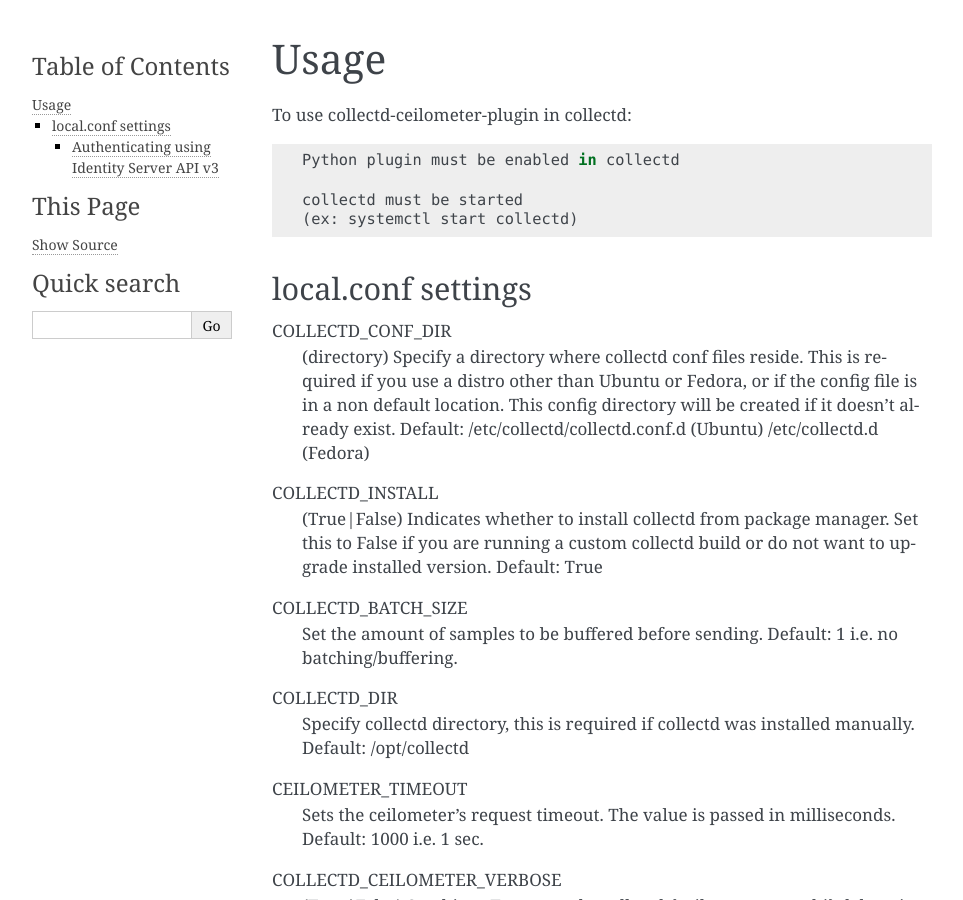
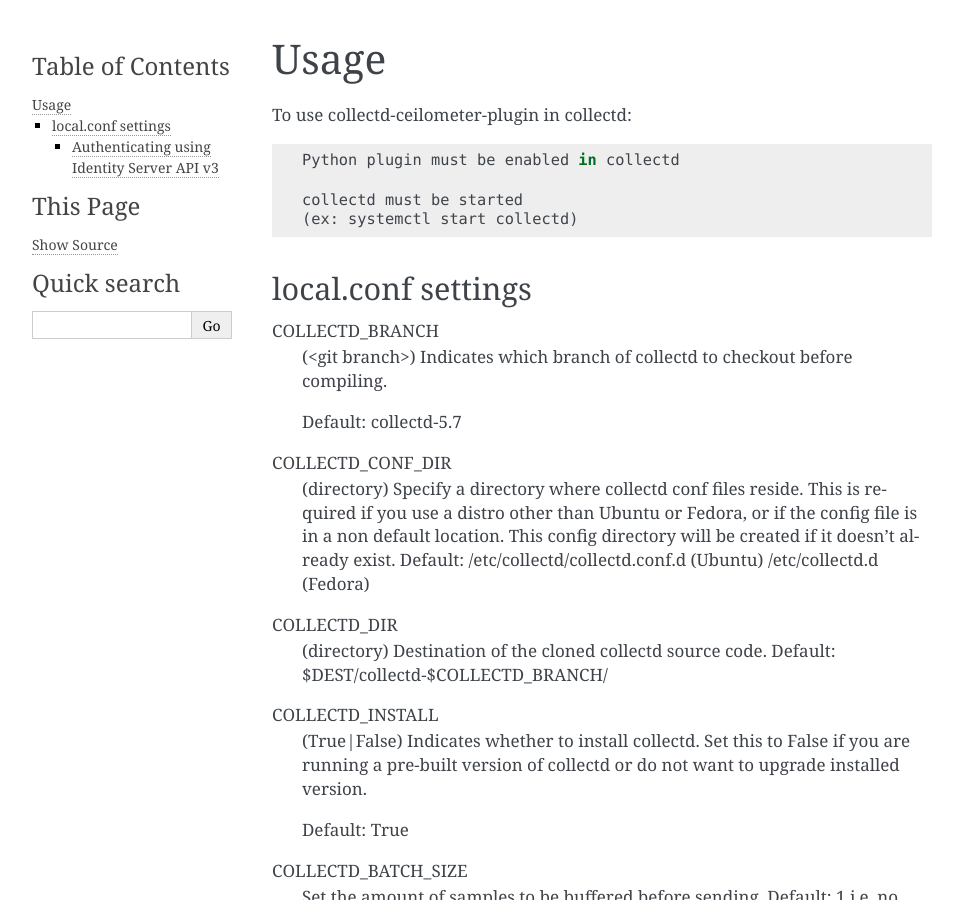
Before and after one commit to openstack-archive/collectd-openstack-plugins, a Sphinx documentation site: the page built from doc/source/usage.rst, in a window 1280 px wide and 900 px high. Shown: the whole window, without its empty margins (148-1111 px from the left). Built offline with Sphinx 7.4.7, drawn with Linux system fonts in a browser that asks for light colours; pages that are not in the unit, such as notebooks, are missing from menus; some of the changed text lies outside the part shown.

Commit message:
Add code to build collectd
- Add option to build collectd from source
  - Clones, builds and installs collectd under the source repo
- Add install_requirements function
- Add config options:
  - COLLECTD_INSTALL_TYPE
  - COLLECTD_REPO
  - COLLECTD_DIR
  - COLLECTD_BRANCH
  - COLLECTD_PREFIX
- Update documentation in doc/source/usage.rst
- Add service file for systemd
- Make sure the config dir is included

Partial-Bug: #1596966
Change-Id: I92156cf69438634c6340c21089538ff7ea716e6f

```diff
--- a/doc/source/usage.rst
+++ b/doc/source/usage.rst
@@ -12,6 +12,12 @@
 local.conf settings
 -------------------
 
+COLLECTD_BRANCH
+    (<git branch>) Indicates which branch of collectd to checkout before
+    compiling.
+
+    Default: collectd-5.7
+
 COLLECTD_CONF_DIR
     (directory) Specify a directory where collectd conf files reside.
     This is required if you use a distro other than Ubuntu or Fedora, or if
@@ -19,23 +25,22 @@
     be created if it doesn't already exist.
     Default: /etc/collectd/collectd.conf.d (Ubuntu) /etc/collectd.d (Fedora)
 
+COLLECTD_DIR
+    (directory) Destination of the cloned collectd source code.
+    Default: $DEST/collectd-$COLLECTD_BRANCH/
+
 
 COLLECTD_INSTALL
-    (True|False) Indicates whether to install collectd from package manager.
-    Set this to False if you are running a custom collectd build or do not
-    want to upgrade installed version.
+    (True|False) Indicates whether to install collectd.
+    Set this to False if you are running a pre-built version of collectd or do
+    not want to upgrade installed version.
+
     Default: True
 
 
 COLLECTD_BATCH_SIZE
     Set the amount of samples to be buffered before sending.
     Default: 1 i.e. no batching/buffering.
-
-
-COLLECTD_DIR
-    Specify collectd directory, this is required if collectd was installed
-    manually.
-    Default: /opt/collectd
 
 
 CEILOMETER_TIMEOUT
@@ -89,6 +94,26 @@
 
     Default: True
 
+
+COLLECTD_INSTALL_TYPE
+    (source|binary) Specify whether the collectd installation should use the
+    package manager or install from source.
+
+    Default: binary
+
+
+COLLECTD_REPO
+    (url) Location of git repo to clone collectd from.
+
+    Default: https://github.com/collectd/collectd.git
+
+
+COLLECTD_PREFIX
+    (directory) The directory to install collectd under.
+
+    Default: /usr/
+
+
 Authenticating using Identity Server API v3
 ===========================================
 
```
Also changed, not shown: 4 other files.
